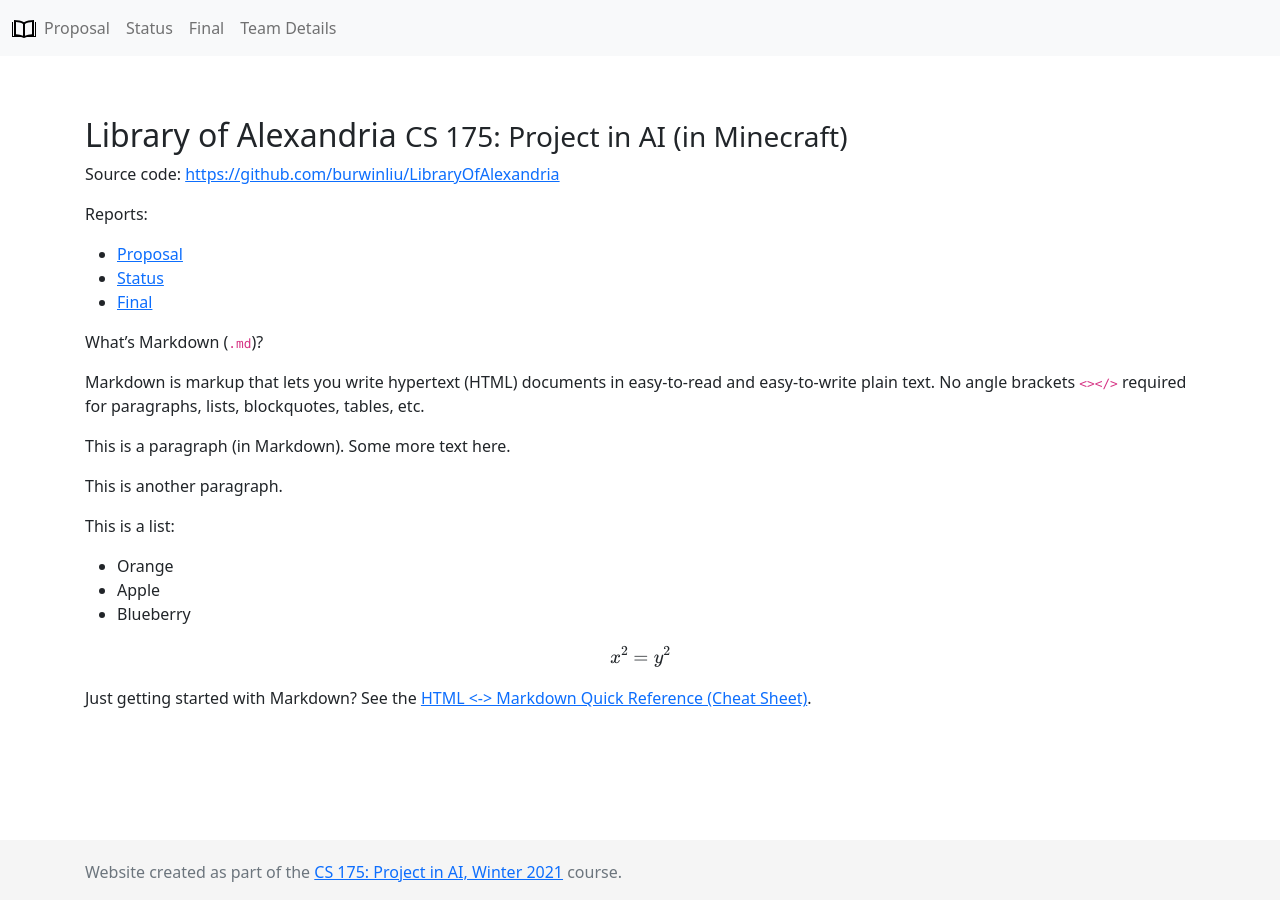
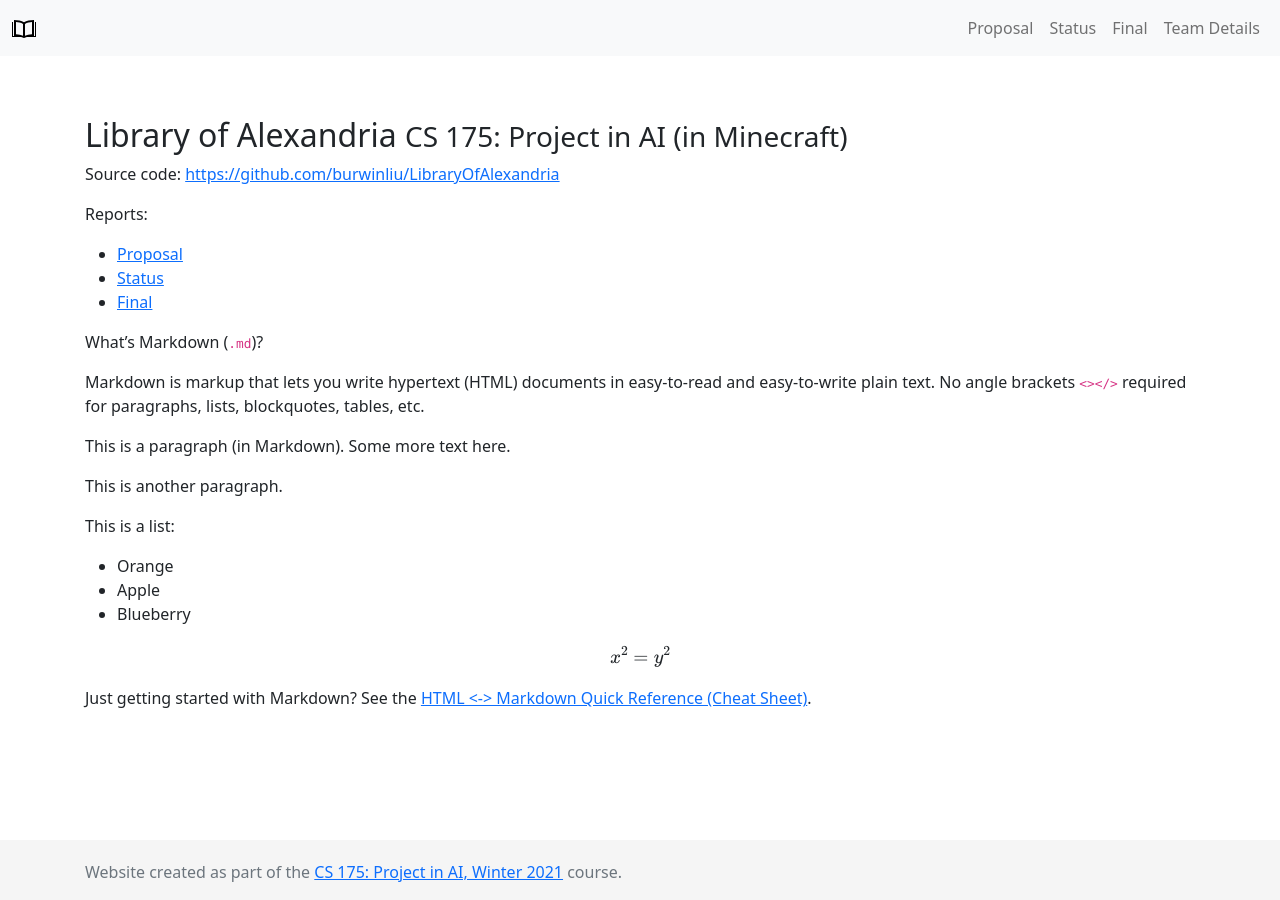
Before and after one commit to burwinliu-zz/LibraryOfAlexandria, a Jekyll site: the page built from docs/index.md, in a window 1280 px wide. Built offline with Jekyll 4.4.1, drawn with Linux system fonts in a browser that asks for light colours; formulas are drawn with MathJax 3.

Commit message:
updating layout

```diff
--- a/docs/_layouts/default.html
+++ b/docs/_layouts/default.html
@@ -52,7 +52,7 @@
           <span class="navbar-toggler-icon"></span>
         </button>
         <div class="collapse navbar-collapse justify-content-end" id="navbarSupportedContent">
-          <ul class="navbar-nav me-auto mb-2 mb-lg-0">
+          <ul class="navbar-nav mb-2 mb-lg-0">
             <li class="nav-item {{ proposalClass }}{% if current[1] == 'proposal.html' %} active {% endif %}"><a class="nav-link" href="proposal.html">Proposal</a></li>
             <li class="nav-item {{ statusClass }}{% if current[1] == 'status.html' %} active {% endif %}"><a class="nav-link" href="status.html">Status</a></li>
             <li class="nav-item {{ finalClass }}{% if current[1] == 'final.html' %} active {% endif %}"><a class="nav-link" href="final.html">Final</a></li>
```
